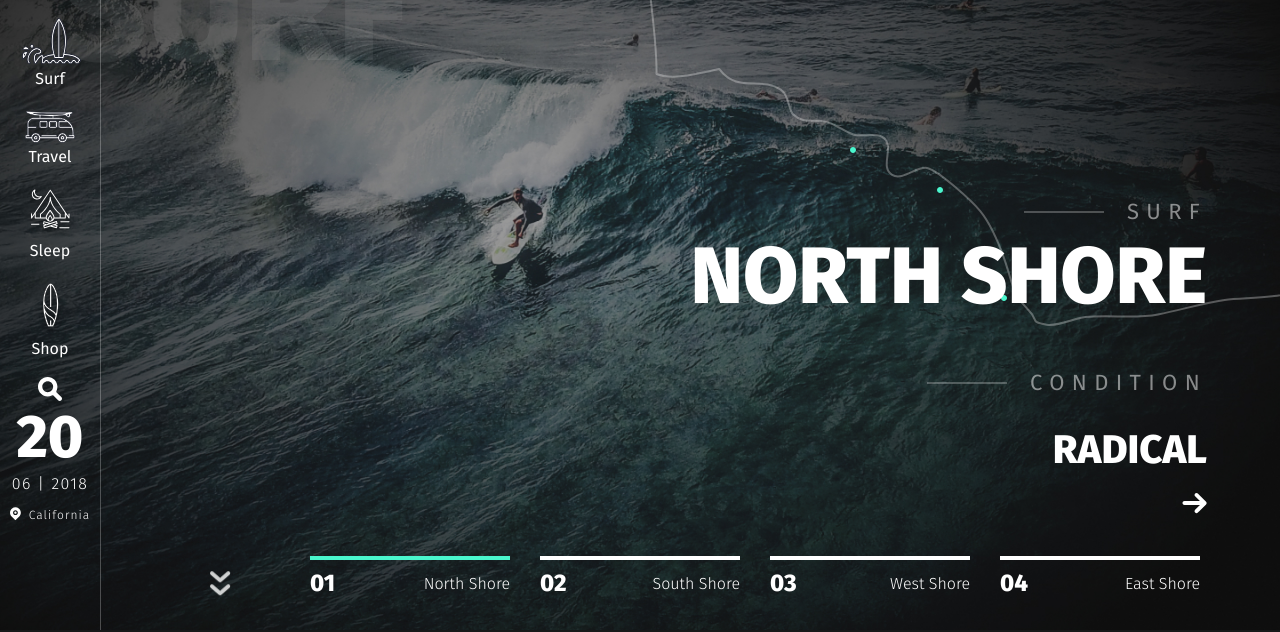
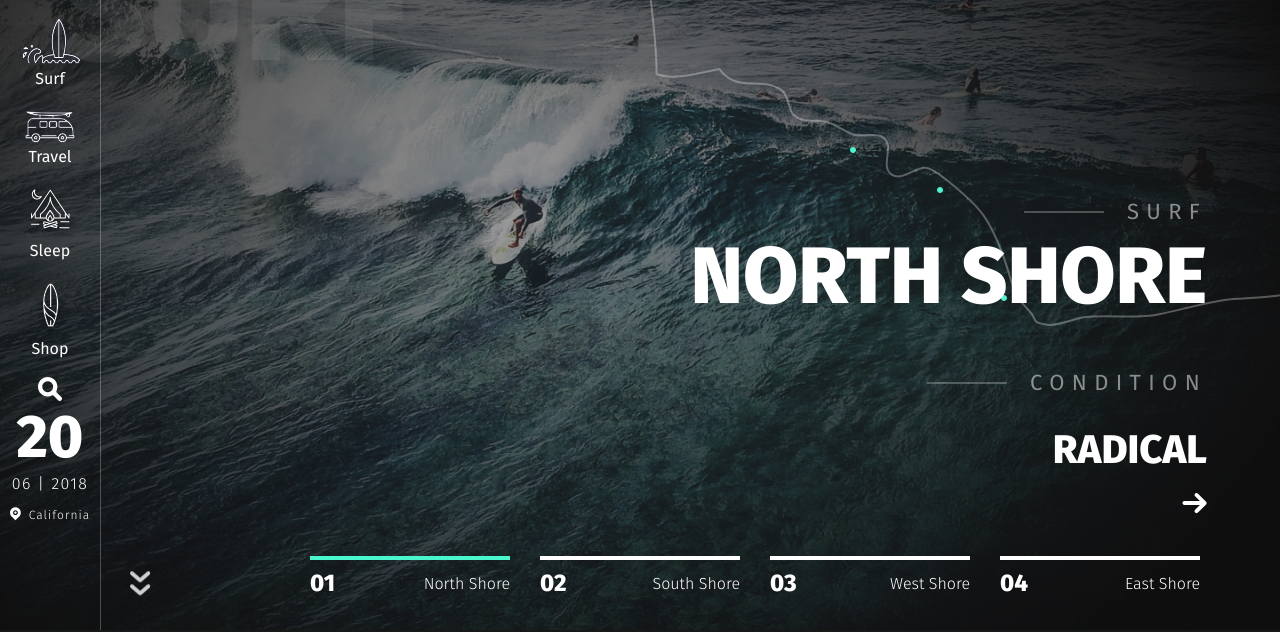
Before and after one commit to von808/Go-Surf, a website: page app/index.html in a window 1280 px wide. Shown: the part 170-802 px from the top of the page. Drawn offline with nearby package versions, Linux system fonts and the light colour scheme; files whose address does not match are found by name.

Commit message:
pre-adaptive fixed

```diff
--- a/app/scss/_media.scss
+++ b/app/scss/_media.scss
@@ -35,4 +35,7 @@
       top: 4px;
     }
   }
+  .header__arrows {
+    left: 130px;
 }
+}
```
Also changed, not shown: app/css/style.min.css, dist/css/style.min.css.
